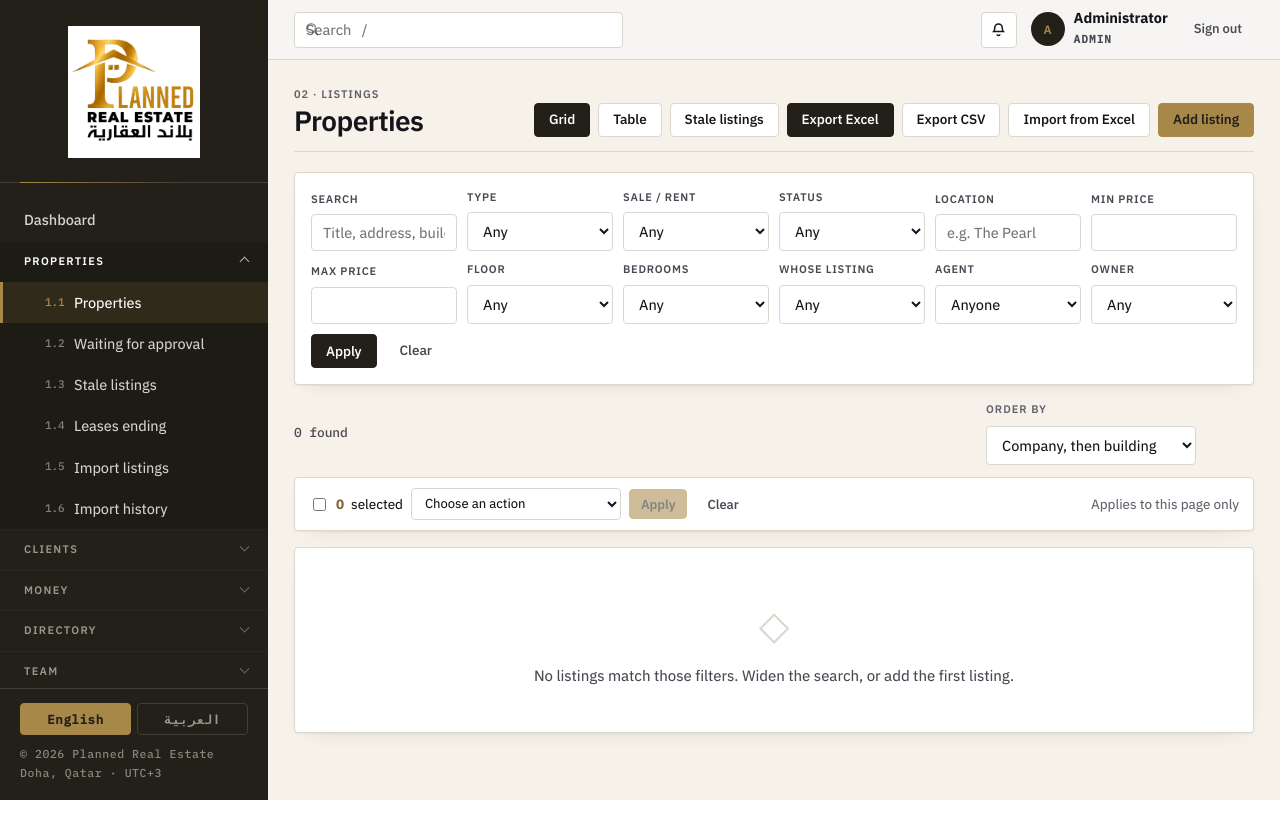
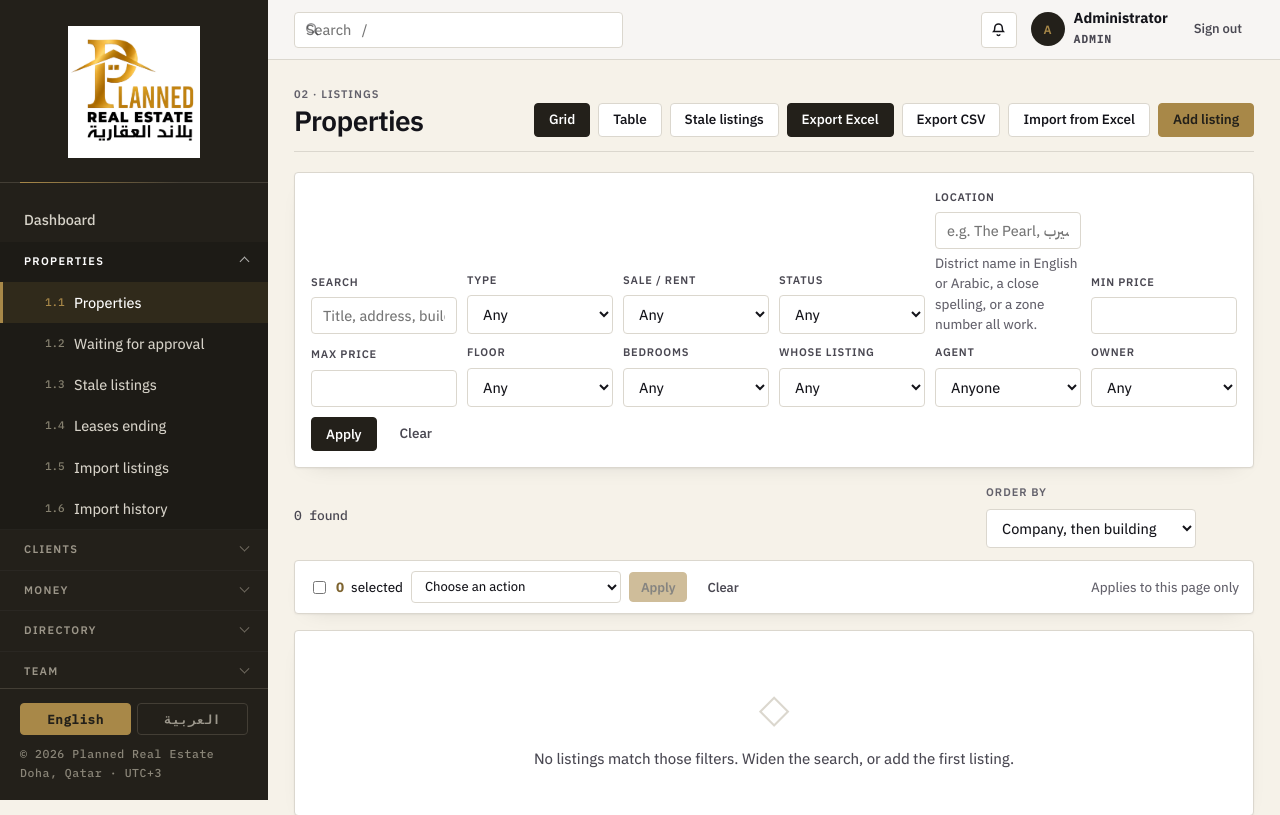
Before and after one commit to mhadhbiabdelhamid-gif/PlannedCRM, a Flask app: page /properties/ in a window 1280 px wide. Shown: the top 815 px of the page. Run offline with Flask 3, Linux system fonts and the light colour scheme; the visitor is signed in with stand-in values (Sample User, id 1); data comes from the database, SQL or seed files in the repository; data that the repository does not hold is empty.

Commit message:
Add zone-number and fuzzy-spelling support to the Location search field

```diff
--- a/i18n.py
+++ b/i18n.py
@@ -346,6 +346,9 @@ AR = {
     "Property type": "نوع العقار",
     "Sale or rent": "بيع أم إيجار",
     "Location / district": "المنطقة",
+    "e.g. The Pearl, مشيرب, or zone 51": "مثال: اللؤلؤة، مشيرب، أو المنطقة 51",
+    "District name in English or Arabic, a close spelling, or a zone number all work.":
+    "اسم الحي بالعربية أو الإنجليزية، أو تهجئة قريبة، أو رقم المنطقة — كلها تعمل.",
     "Agent in charge": "الوكيل المسؤول",
     "Add photos": "إضافة صور",
     "Key features": "أهم المميزات",
--- a/templates/properties/index.html
+++ b/templates/properties/index.html
@@ -51,7 +51,8 @@
       </div>
       <div class="field">
         <label>{{ t('Location') }}</label>
-        <input type="text" name="area" value="{{ f.area }}" placeholder="e.g. The Pearl">
+        <input type="text" name="area" value="{{ f.area }}" placeholder="{{ t('e.g. The Pearl, مشيرب, or zone 51') }}">
+<div class="small" style="color:var(--faint);margin-top:4px">{{ t('District name in English or Arabic, a close spelling, or a zone number all work.') }}</div>
       </div>
       <div class="field">
         <label>{{ t('Min price') }}</label>
```
